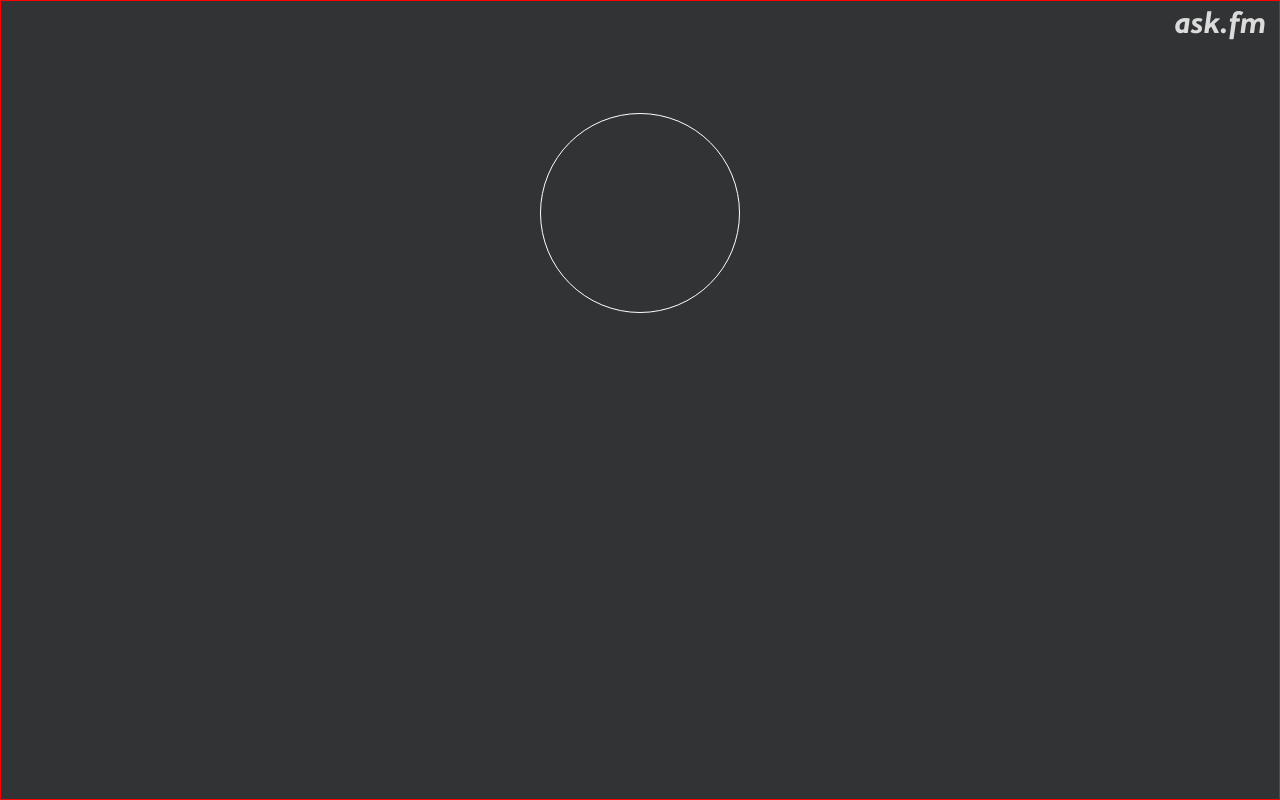
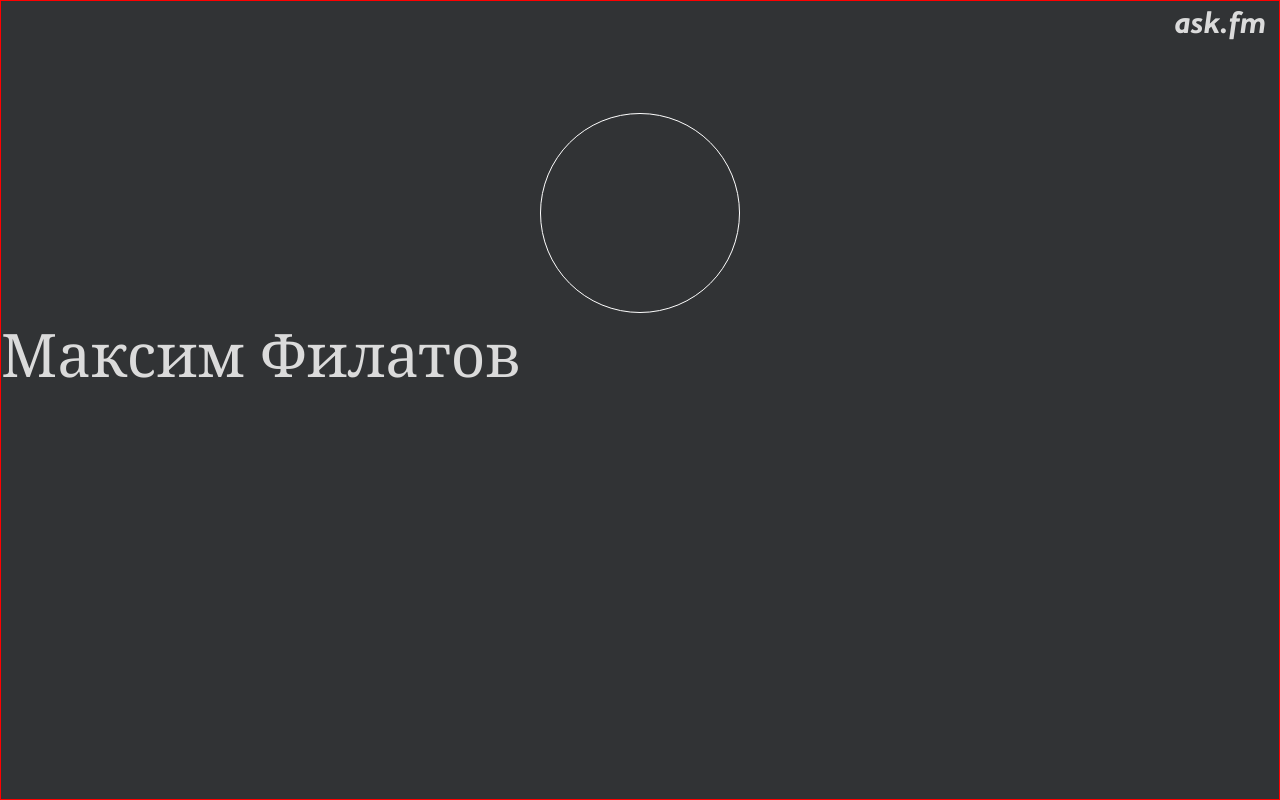
Before and after one commit to astap-bender/react_blog, a React (Create React App) app: page / in a window 1280 px wide. Built offline with nearby package versions, Linux system fonts and the light colour scheme.

Commit message:
Update App.jsx

```diff
--- a/src/App.jsx
+++ b/src/App.jsx
@@ -1,7 +1,7 @@
 import './main.css'
 import Logo from './module/1_Logo/Logo'
 import Avatar from './module/2_Avatar/Avatar'
-// import NickName from './module/3_Nick_name/Nick_name'
+import NickName from './module/3_Nick_name/Nick_name'
 // import Menu from './module/4_Menu_brg/Menu_block_flex'
 
 
@@ -14,7 +14,7 @@ function App() {
         <div className='App'>
             <Logo></Logo>
             <Avatar></Avatar>
-            {/* <NickName></NickName> */}
+            <NickName></NickName>
             {/* <Menu></Menu> */}
 
 
```
